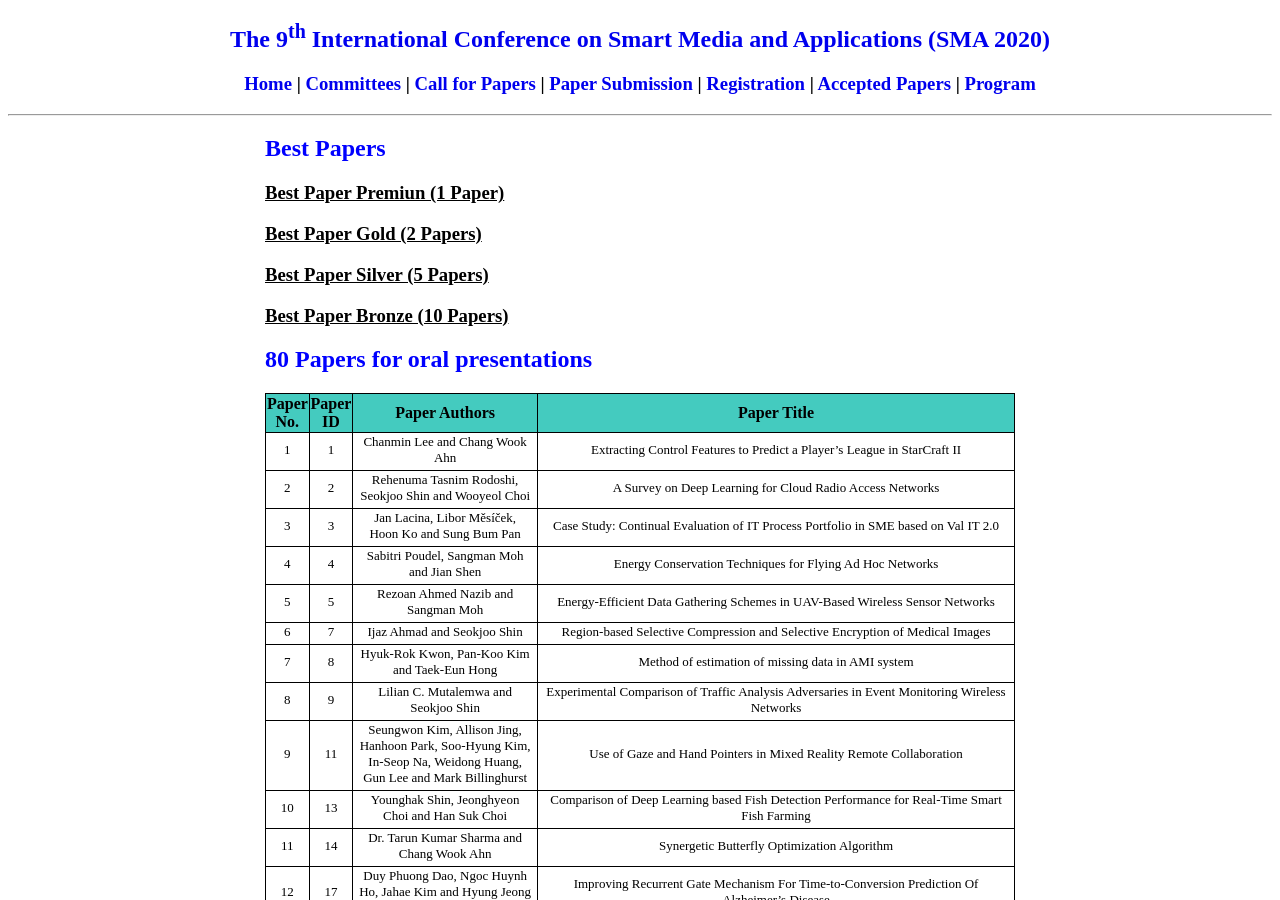
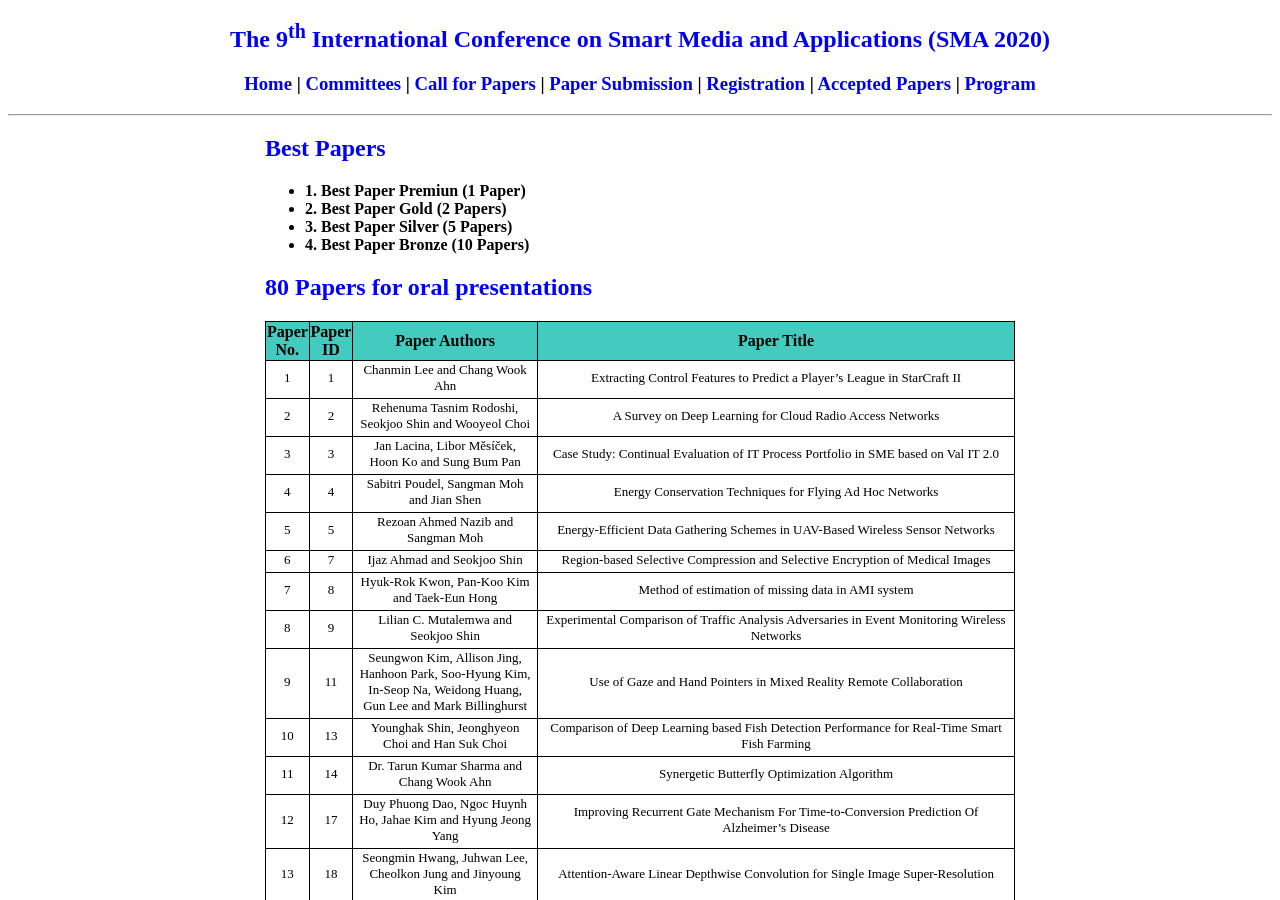
Before and after one commit to icea-conf/sma-2020.github.io, a Jekyll site: the page built from accepted_papers/index.html, in a window 1280 px wide and 900 px high. Built offline with Jekyll 4.4.1, drawn with Linux system fonts in a browser that asks for light colours.

Commit message:
Update index.html

```diff
--- a/accepted_papers/index.html
+++ b/accepted_papers/index.html
@@ -6,10 +6,12 @@ title: SMA 2020
      <div class="content">
           <div>
                <h2 style="color:#0000FF">Best Papers</h2>
-               <h3><u>Best Paper Premiun (1 Paper)</u></h3>
-               <h3><u>Best Paper Gold (2 Papers)</u></h3>
-               <h3><u>Best Paper Silver (5 Papers)</u></h3>
-               <h3><u>Best Paper Bronze (10 Papers)</u></h3>
+               <ul>
+                    <li><b>1. Best Paper Premiun (1 Paper)</b></li>
+                    <li><b>2. Best Paper Gold (2 Papers)</b></li>
+                    <li><b>3. Best Paper Silver (5 Papers)</b></li>
+                    <li><b>4. Best Paper Bronze (10 Papers)</b></li>
+               </ul>
           </div>
 
           <div>
```
